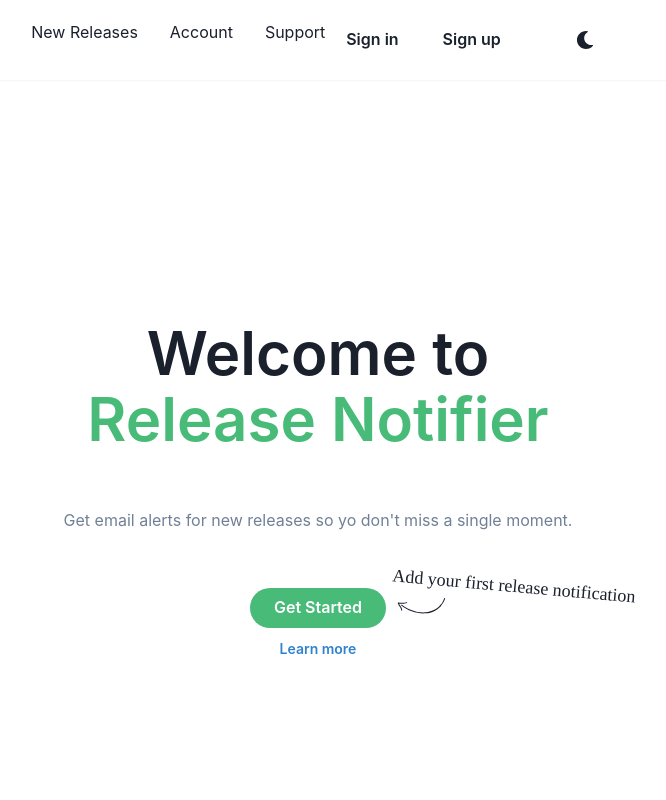
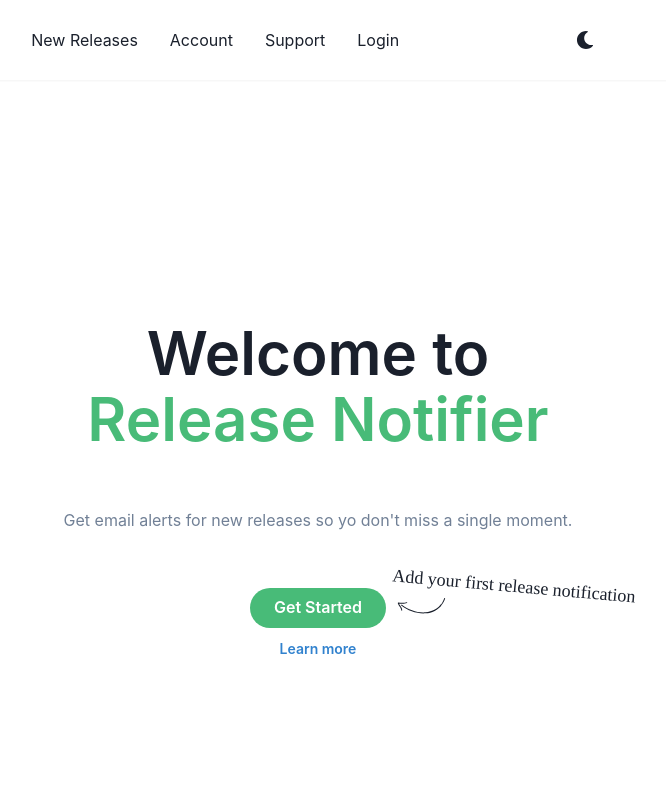
Before and after one commit to RdotSilva/TypeScript-React-Media-Release-Notifier-UI, a React (Create React App) app: page / in a window 1280 px wide. Shown: the top 800 px of the page, without its empty margins (322-988 px from the left). Built offline with nearby package versions, Linux system fonts and the light colour scheme.

Commit message:
Fix login link

```diff
--- a/src/components/NavBar/NavBar.tsx
+++ b/src/components/NavBar/NavBar.tsx
@@ -41,11 +41,8 @@ export const NavBar = () => {
                   {navBarLinks.map((item) => (
                     <Link to={item.path}>{item.text}</Link>
                   ))}
+                  <Link to="/login">Login</Link>
                 </ButtonGroup>
-                <HStack spacing="3">
-                  <Button variant="ghost">Sign in</Button>
-                  <Button variant="primary">Sign up</Button>
-                </HStack>
               </Flex>
             ) : (
               <IconButton
```
